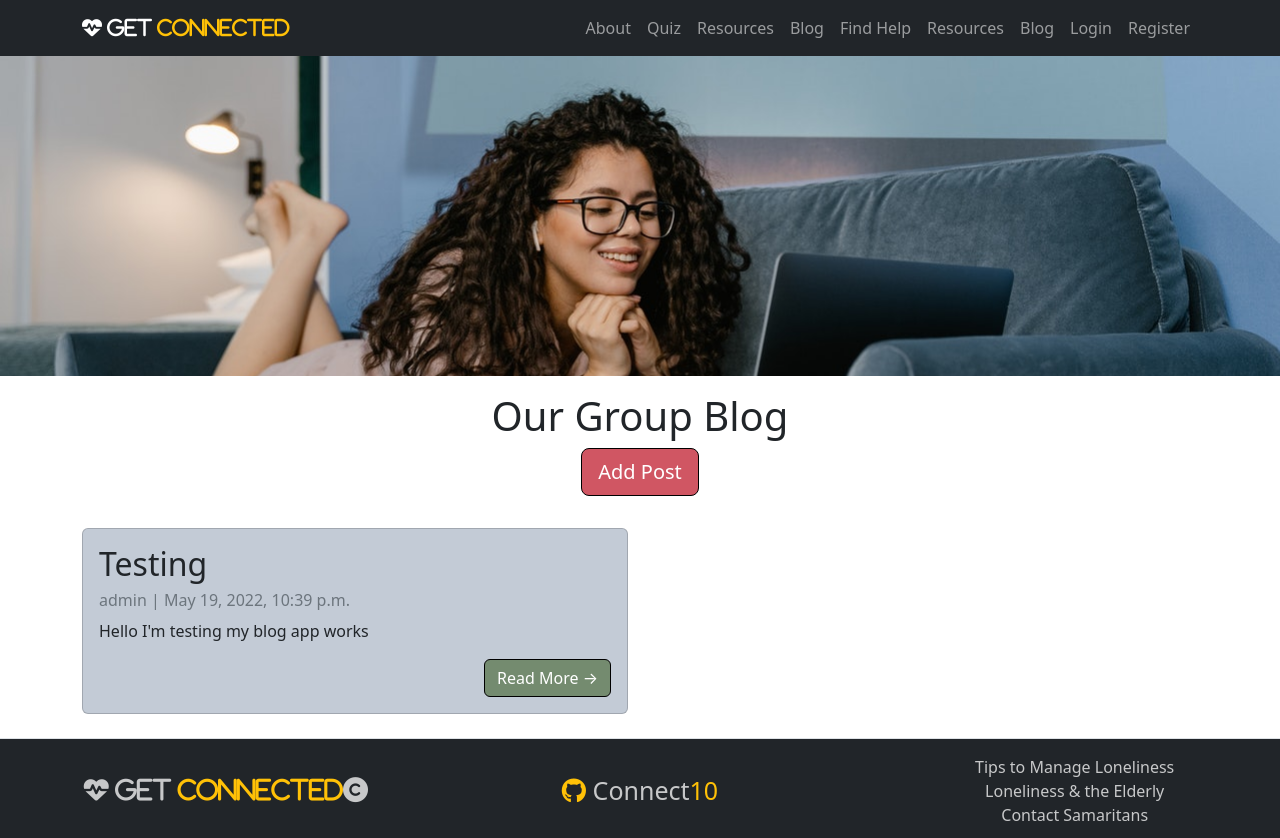
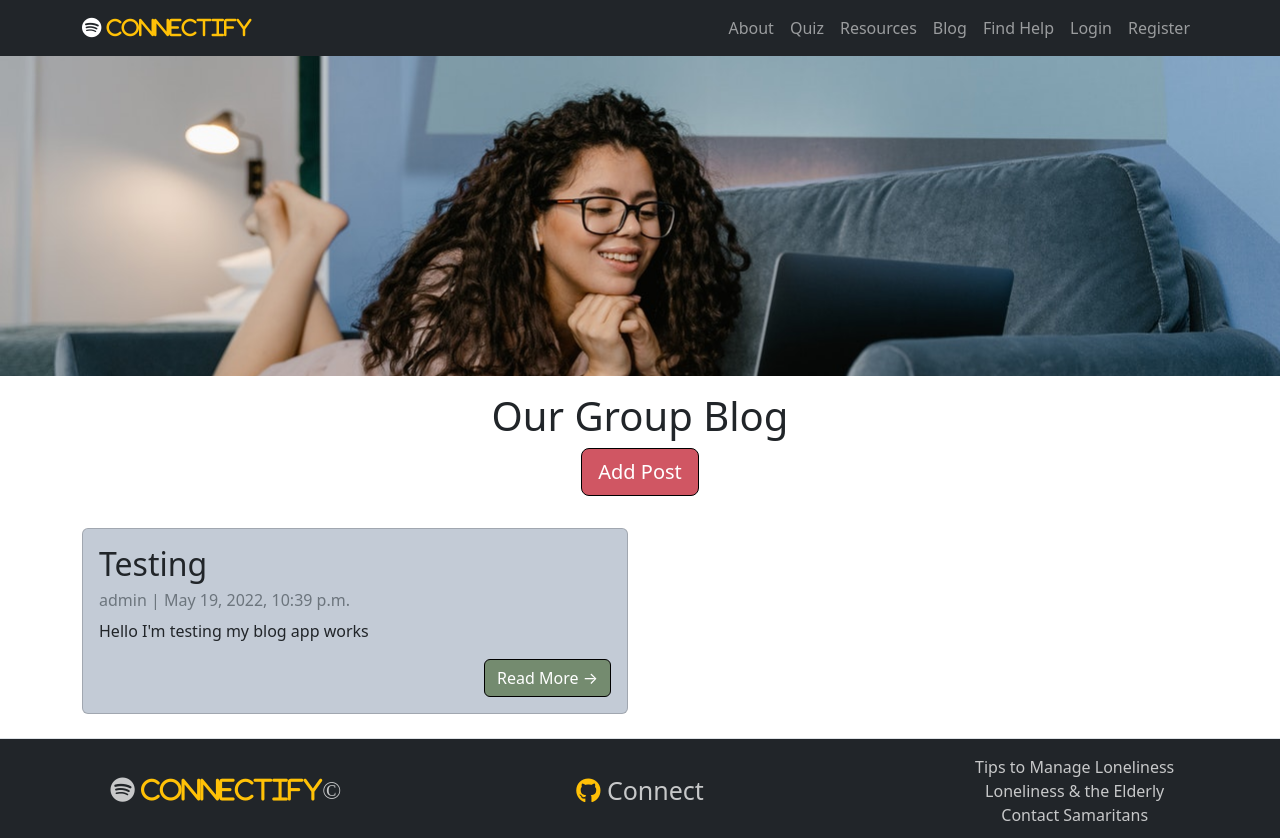
Before and after one commit to SamMartin92/team-10-may-hackathon, a Django app: page /blog/ in a window 1280 px wide. Run offline with Django 4.2, Linux system fonts and the light colour scheme; data comes from the database, SQL or seed files in the repository; some libraries are stand-ins or nearby versions.

Commit message:
Logo updated in base.html

```diff
--- a/getting_connected/settings.py
+++ b/getting_connected/settings.py
@@ -30,7 +30,7 @@ STATIC_ROOT = os.path.join(BASE_DIR, 'staticfiles')
 # See https://docs.djangoproject.com/en/4.0/howto/deployment/checklist/
 
 # SECURITY WARNING: keep the secret key used in production secret!
-SECRET_KEY = os.environ.get('SECRET_KEY', '')
+SECRET_KEY = 'django-insecure-bk@rj94-5r*4^@%l84outkzqbs+mj6)b*9!^ox$=1c*)p(uz=&'
 
 # SECURITY WARNING: don't run with debug turned on in production!
 DEBUG = True
--- a/static/css/base.css
+++ b/static/css/base.css
@@ -62,7 +62,7 @@ body {
     text-transform: uppercase;
     border: none;
     border-radius: 10rem;
-    margin-top: 5px;
+    margin-top: 50px;
 }
 
 
--- a/templates/base.html
+++ b/templates/base.html
@@ -31,7 +31,7 @@
       <!-- navigation -->
       <nav class="navbar navbar-expand-lg bg-dark navbar-light navbar-dark">
        <div class="container">
-           <a href="{% url 'home' %}" class="navbar-brand"><i class="fas fa-heartbeat hvr-pulse"> Get <span class="text-warning">Connected</span></i></a>
+           <a href="{% url 'home' %}" class="navbar-brand"><i class="fab fa-spotify"> <span class="text-warning">Connectify</span></i></a>
 
            <button class="navbar-toggler" type="button" data-bs-toggle="collapse" data-bs-target="#navmenu">
                <span class="navbar-toggler-icon"></span>
@@ -46,11 +46,6 @@
 
 
                    <li class="nav-item"><a href="#" class="nav-link">Find Help</a></li>
-
-                   <li class="nav-item"><a href="#" class="nav-link">Resources</a></li>
-                   <li class="nav-item"><a href="#" class="nav-link">Blog</a></li>
-
-
 
                    {% if request.user.is_authenticated %}
 
@@ -98,10 +93,10 @@
     <div class="container-fluid footer-container">
       <footer class="flex-wrap justify-content-between align-items-center py-3 border-top bg-dark">
         <div class="col-md-4 align-items-center">
-          <i class="fas fa-heartbeat hvr-pulse footer-logo"> Get <span class="text-warning">Connected</span>&copy;</i>
+          <i class="fab fa-spotify footer-logo"><span class="text-warning"> Connectify</span>&copy;</i>
         </div>
         <div class="col-md-4 align-items-center team-link">
-          <span><a href="https://github.com/SamMartin92/team-10-may-hackathon" target="_blank"><i class="fab fa-github text-warning"></i> Connect<span class="text-warning">10</span></a></span>
+          <span><a href="https://github.com/SamMartin92/team-10-may-hackathon" target="_blank"><i class="fab fa-github text-warning"></i> Connect<span class="text-warning"></span></a></span>
         </div>
         <ul class="nav col-md-4 footer-ul">
           <li class="ms-3"><a href="https://www.mind.org.uk/information-support/tips-for-everyday-living/loneliness/about-loneliness/" target="_blank">Tips to Manage Loneliness</a></li>
```
